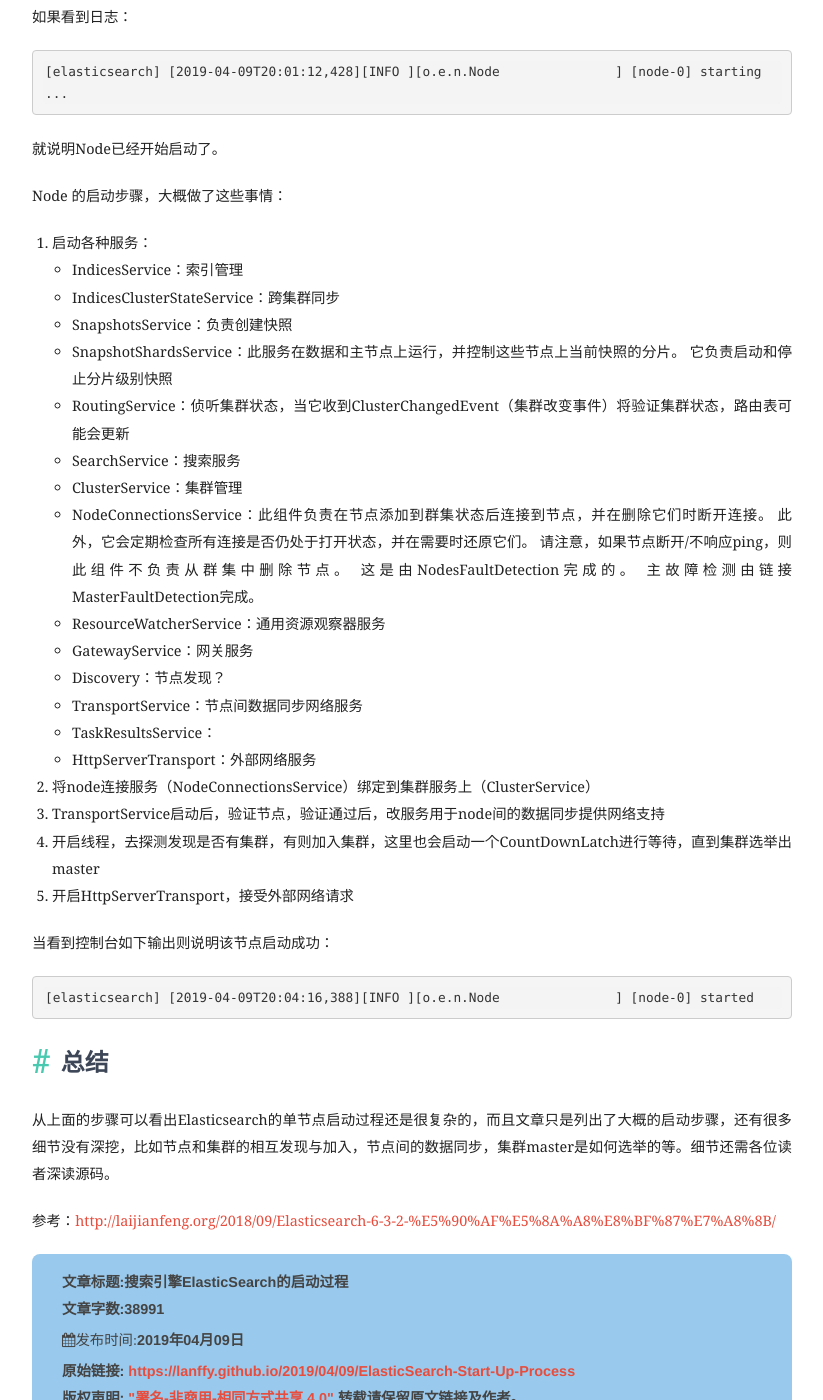
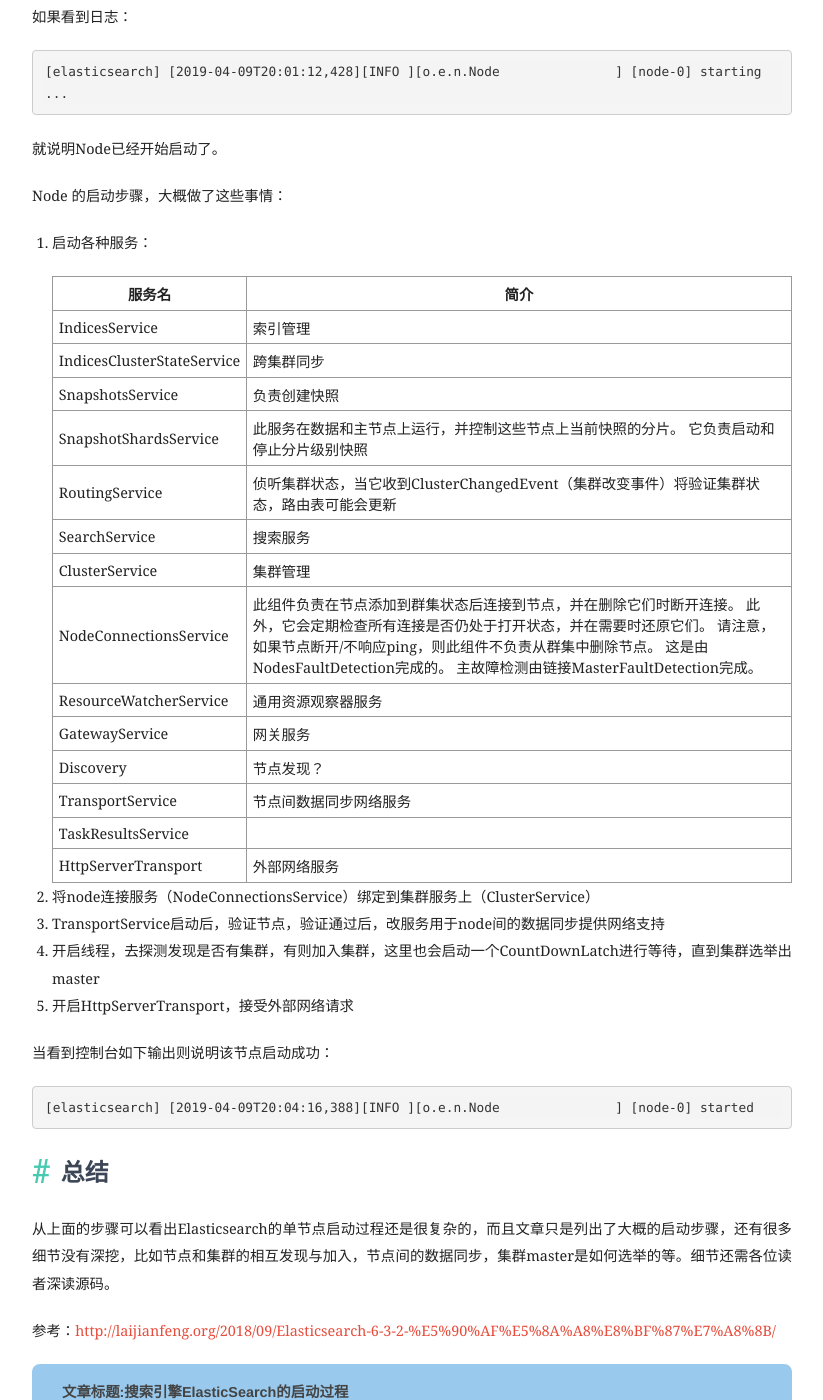
Before and after one commit to lanffy/lanffy.github.io, a Jekyll site: the page built from _posts/2019/2019-04-09-ElasticSearch-Start-Up-Process.md, in a window 1280 px wide and 1400 px high, scrolled down 16412 px. Shown: the whole window, without its empty margins (228-1051 px from the left). Built offline with Jekyll 4.4.1, drawn with Linux system fonts in a browser that asks for light colours; nearby versions of some CDN libraries; comment, search, counter and statistics services are not loaded; some of the changed text lies outside the part shown.

```diff
--- a/_posts/2019/2019-04-09-ElasticSearch-Start-Up-Process.md
+++ b/_posts/2019/2019-04-09-ElasticSearch-Start-Up-Process.md
@@ -619,20 +619,24 @@ ES的线程池类型：
 Node 的启动步骤，大概做了这些事情：
 
 1. 启动各种服务：
-    * IndicesService：索引管理
-    * IndicesClusterStateService：跨集群同步
-    * SnapshotsService：负责创建快照
-    * SnapshotShardsService：此服务在数据和主节点上运行，并控制这些节点上当前快照的分片。 它负责启动和停止分片级别快照
-    * RoutingService：侦听集群状态，当它收到ClusterChangedEvent（集群改变事件）将验证集群状态，路由表可能会更新
-    * SearchService：搜索服务
-    * ClusterService：集群管理
-    * NodeConnectionsService：此组件负责在节点添加到群集状态后连接到节点，并在删除它们时断开连接。 此外，它会定期检查所有连接是否仍处于打开状态，并在需要时还原它们。 请注意，如果节点断开/不响应ping，则此组件不负责从群集中删除节点。 这是由NodesFaultDetection完成的。 主故障检测由链接MasterFaultDetection完成。
-    * ResourceWatcherService：通用资源观察器服务
-    * GatewayService：网关服务
-    * Discovery：节点发现？
-    * TransportService：节点间数据同步网络服务
-    * TaskResultsService：
-    * HttpServerTransport：外部网络服务
+
+    服务名|简介
+    ---|---
+    IndicesService | 索引管理
+    IndicesClusterStateService | 跨集群同步
+    SnapshotsService | 负责创建快照
+    SnapshotShardsService | 此服务在数据和主节点上运行，并控制这些节点上当前快照的分片。 它负责启动和停止分片级别快照
+    RoutingService | 侦听集群状态，当它收到ClusterChangedEvent（集群改变事件）将验证集群状态，路由表可能会更新
+    SearchService | 搜索服务
+    ClusterService | 集群管理
+    NodeConnectionsService | 此组件负责在节点添加到群集状态后连接到节点，并在删除它们时断开连接。 此外，它会定期检查所有连接是否仍处于打开状态，并在需要时还原它们。 请注意，如果节点断开/不响应ping，则此组件不负责从群集中删除节点。 这是由NodesFaultDetection完成的。 主故障检测由链接MasterFaultDetection完成。
+    ResourceWatcherService | 通用资源观察器服务
+    GatewayService | 网关服务
+    Discovery | 节点发现？
+    TransportService | 节点间数据同步网络服务
+    TaskResultsService |
+    HttpServerTransport | 外部网络服务
+
 2. 将node连接服务（NodeConnectionsService）绑定到集群服务上（ClusterService）
 3. TransportService启动后，验证节点，验证通过后，改服务用于node间的数据同步提供网络支持
 4. 开启线程，去探测发现是否有集群，有则加入集群，这里也会启动一个CountDownLatch进行等待，直到集群选举出master
```
